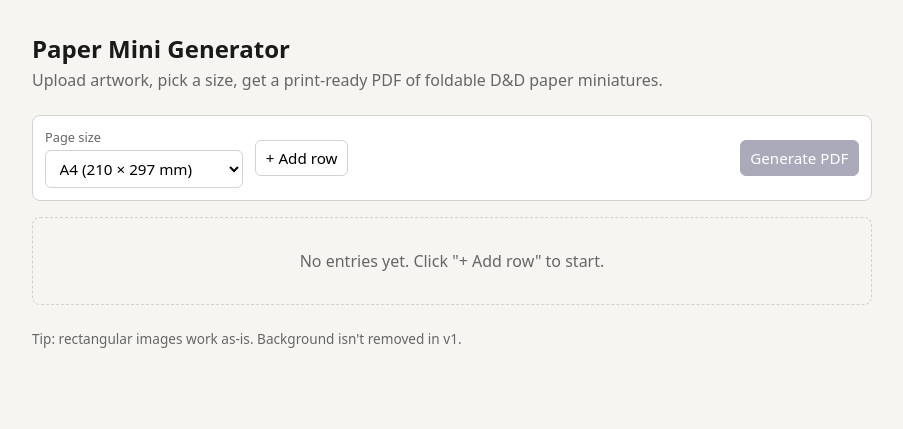
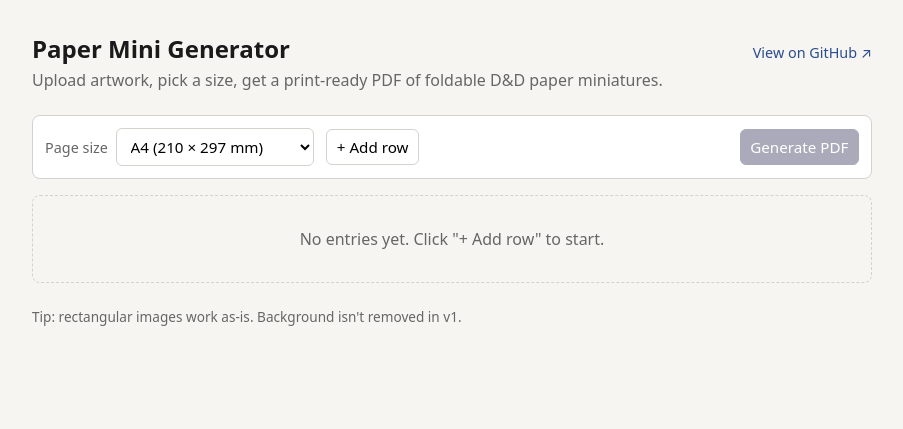
Before and after one commit to garritfra/printableminimaker, a website built with Vite: page index.html in a window 1280 px wide. Shown: the whole page, without its empty margins (188-1091 px from the left). Built offline with nearby package versions, Linux system fonts and the light colour scheme.

Commit message:
UI: add GitHub link in header, align controls on one row

```diff
--- a/index.html
+++ b/index.html
@@ -9,7 +9,10 @@
   <body>
     <main>
       <header>
-        <h1>Paper Mini Generator</h1>
+        <div class="title-row">
+          <h1>Paper Mini Generator</h1>
+          <a class="repo-link" href="https://github.com/garritfra/printableminimaker" target="_blank" rel="noopener noreferrer">View on GitHub ↗</a>
+        </div>
         <p class="sub">Upload artwork, pick a size, get a print-ready PDF of foldable D&amp;D paper miniatures.</p>
       </header>
 
--- a/src/style.css
+++ b/src/style.css
@@ -22,7 +22,21 @@
   padding: 2rem 1.25rem 4rem;
 }
 
-header h1 { margin: 0 0 0.25rem; font-size: 1.5rem; }
+header .title-row {
+  display: flex;
+  align-items: baseline;
+  justify-content: space-between;
+  gap: 1rem;
+  margin-bottom: 0.25rem;
+}
+header h1 { margin: 0; font-size: 1.5rem; }
+header .repo-link {
+  color: var(--accent);
+  text-decoration: none;
+  font-size: 0.9rem;
+  white-space: nowrap;
+}
+header .repo-link:hover { text-decoration: underline; }
 header .sub { margin: 0 0 1.5rem; color: var(--muted); }
 
 .controls {
@@ -38,11 +52,11 @@
 }
 
 .controls label {
-  display: flex;
-  flex-direction: column;
-  font-size: 0.8rem;
+  display: inline-flex;
+  align-items: center;
+  font-size: 0.9rem;
   color: var(--muted);
-  gap: 0.25rem;
+  gap: 0.5rem;
 }
 
 .controls select,
```
